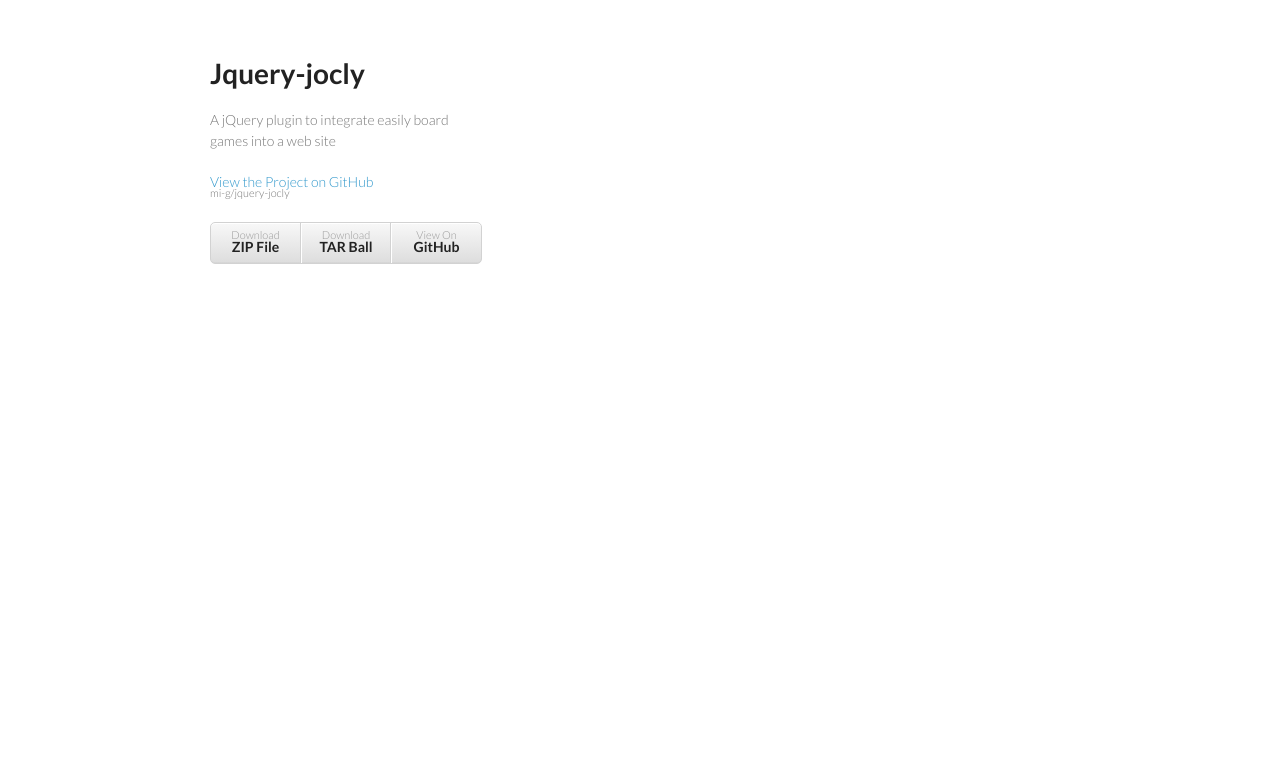
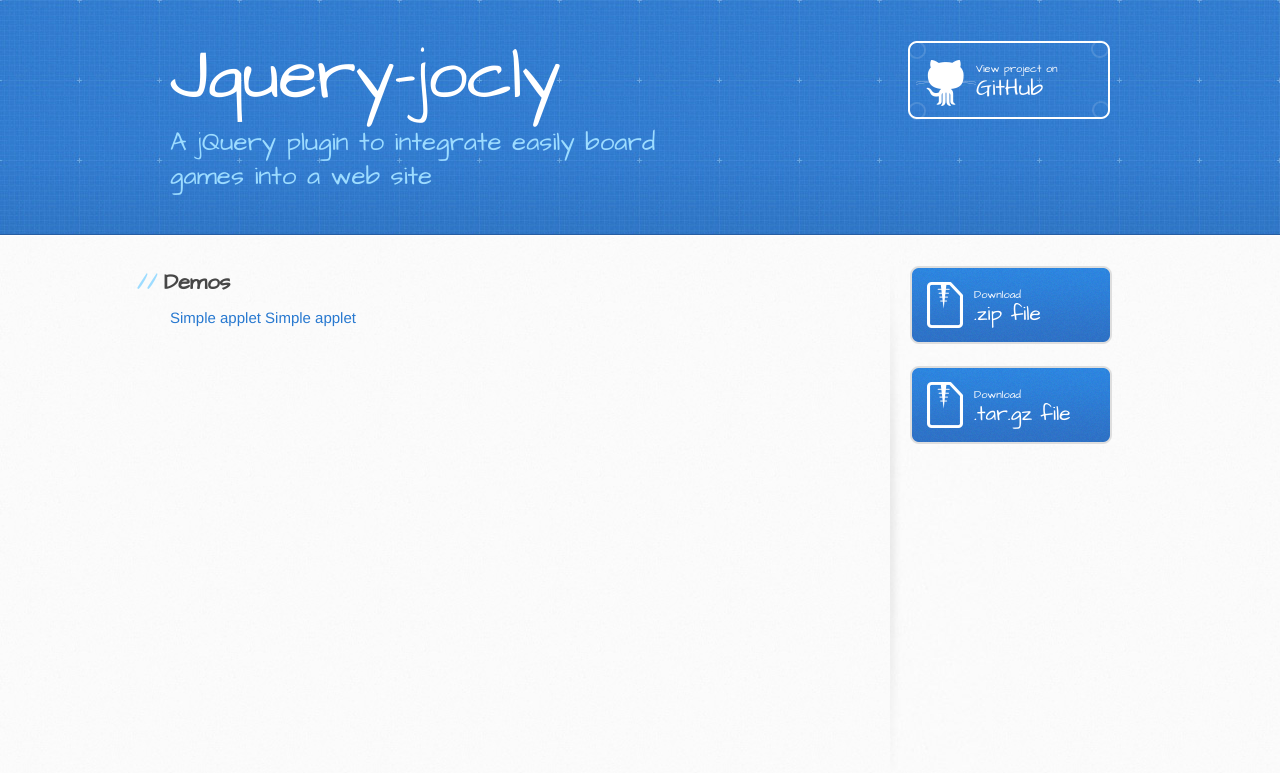
Before and after one commit to mi-g/jquery-jocly, a plain HTML site: page index.html in a window 1280 px wide. Drawn offline with nearby package versions, Linux system fonts and the light colour scheme.

Commit message:
Various fixes

```diff
--- a/index.html
+++ b/index.html
@@ -1,62 +1,68 @@
-<!doctype html>
+<!DOCTYPE html>
 <html>
   <head>
-<meta charset="utf-8">
+    <meta charset='utf-8'>
     <meta http-equiv="X-UA-Compatible" content="chrome=1">
-<title>Jquery-jocly by mi-g</title>
+    <meta name="viewport" content="width=device-width, initial-scale=1, maximum-scale=1">
+    <link href='https://fonts.googleapis.com/css?family=Architects+Daughter' rel='stylesheet' type='text/css'>
+    <link rel="stylesheet" type="text/css" href="stylesheets/stylesheet.css" media="screen" />
+    <link rel="stylesheet" type="text/css" href="stylesheets/pygment_trac.css" media="screen" />
+    <link rel="stylesheet" type="text/css" href="stylesheets/print.css" media="print" />
+	<link rel="stylesheet" href="jquery.jocly.min.css">
 
-<link rel="stylesheet" href="stylesheets/styles.css">
-<link rel="stylesheet" href="stylesheets/pygment_trac.css">
-<meta name="viewport"
-	content="width=device-width, initial-scale=1, user-scalable=no">
     <!--[if lt IE 9]>
     <script src="//html5shiv.googlecode.com/svn/trunk/html5.js"></script>
     <![endif]-->
+
+	<script src="http://code.jquery.com/jquery-1.10.1.min.js"></script>
+	<script src="jquery.jocly.min.js"></script>
+    <title>Jquery-jocly by mi-g</title>
   </head>
+
   <body>
-	<div class="wrapper">
     <header>
+      <div class="inner">
         <h1>Jquery-jocly</h1>
-			<p>A jQuery plugin to integrate easily board games into a web
-				site</p>
+        <h2>A jQuery plugin to integrate easily board games into a web site</h2>
+        <a href="https://github.com/mi-g/jquery-jocly" class="button"><small>View project on</small>GitHub</a>
+      </div>
+    </header>
 
-			<p class="view">
-				<a href="https://github.com/mi-g/jquery-jocly">View the Project
-					on GitHub <small>mi-g/jquery-jocly</small>
+    <div id="content-wrapper">
+      <div class="inner clearfix">
+        <section id="main-content">
+
+        	<h2>Demos</h2>
+
+        	<a href="simple-hvsc.html">Simple applet</a>
+        	<a href="view-pjn.html">Simple applet</a>
+
+        </section>
+
+        <aside id="sidebar">
+          <a href="https://github.com/mi-g/jquery-jocly/zipball/master" class="button">
+            <small>Download</small>
+            .zip file
           </a>
-			</p>
+          <a href="https://github.com/mi-g/jquery-jocly/tarball/master" class="button">
+            <small>Download</small>
+            .tar.gz file
+          </a>
 
-
-			<ul>
-				<li><a
-					href="https://github.com/mi-g/jquery-jocly/zipball/master">Download
-						<strong>ZIP File</strong>
-				</a></li>
-				<li><a
-					href="https://github.com/mi-g/jquery-jocly/tarball/master">Download
-						<strong>TAR Ball</strong>
-				</a></li>
-				<li><a href="https://github.com/mi-g/jquery-jocly">View On
-						<strong>GitHub</strong>
-				</a></li>
-			</ul>
-		</header>
-		<section>
+        </aside>
+      </div>
+    </div>
 
             <script type="text/javascript">
-				var gaJsHost = (("https:" == document.location.protocol) ? "https://ssl."
-						: "http://www.");
-				document
-						.write(unescape("%3Cscript src='"
-								+ gaJsHost
-								+ "google-analytics.com/ga.js' type='text/javascript'%3E%3C/script%3E"));
+            var gaJsHost = (("https:" == document.location.protocol) ? "https://ssl." : "http://www.");
+            document.write(unescape("%3Cscript src='" + gaJsHost + "google-analytics.com/ga.js' type='text/javascript'%3E%3C/script%3E"));
           </script>
           <script type="text/javascript">
             try {
               var pageTracker = _gat._getTracker("UA-1041911-15");
             pageTracker._trackPageview();
-				} catch (err) {
-				}
+            } catch(err) {}
           </script>
+
   </body>
 </html>
```
Lines whose indentation alone changed are shown as unchanged.
